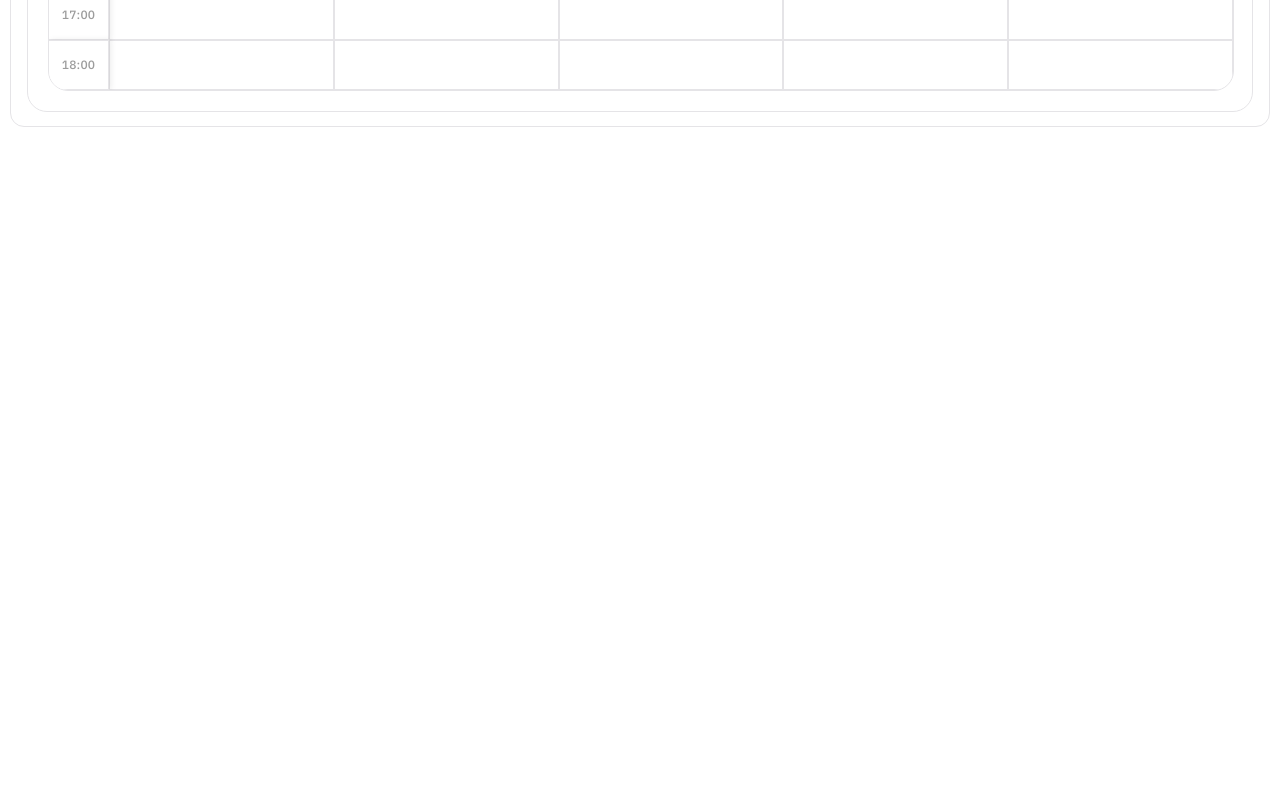
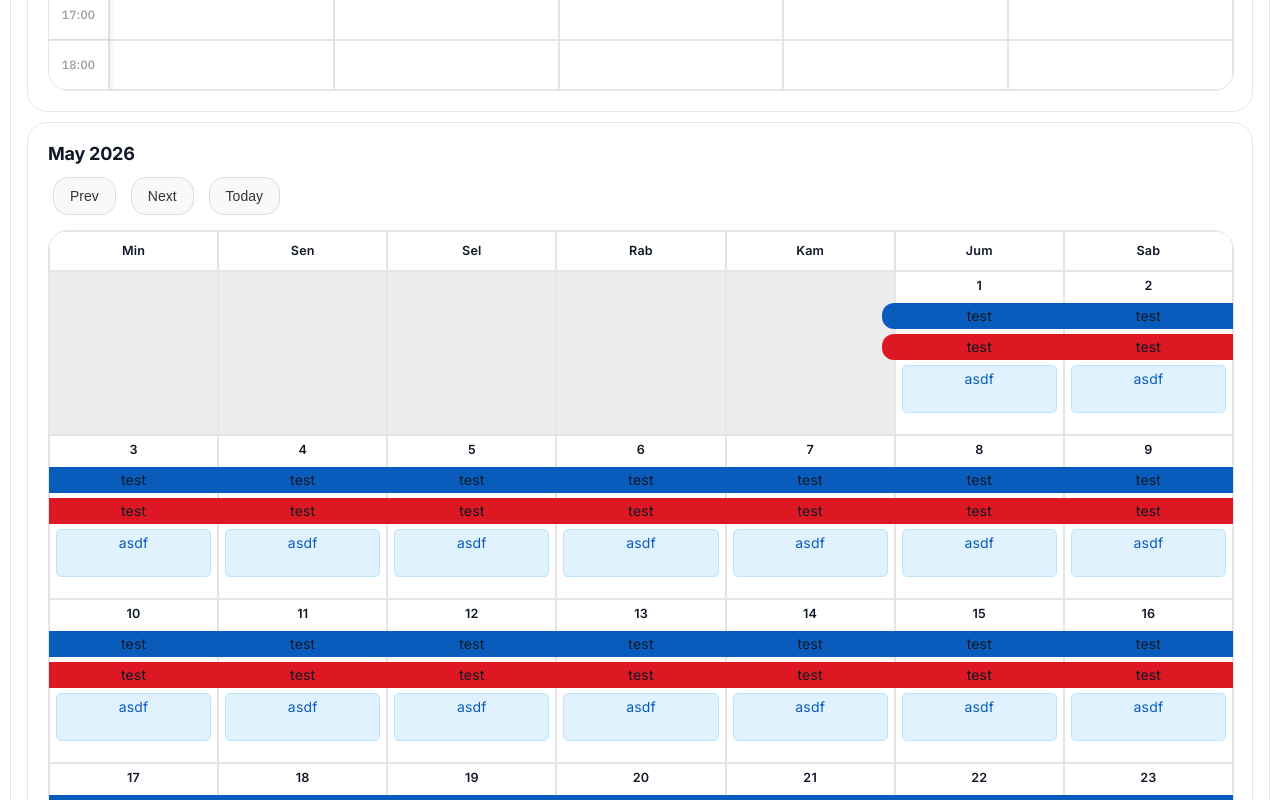
Before and after one commit to irfanhifzha/jadwaldigitalbdg, a React (Vite) app: page /trpl-reg-24 in a window 1280 px wide. Shown: the part 960-1760 px from the top of the page. Before the commit the page ends 1087 px from the top, so only its background shows below. Built offline with nearby package versions, Linux system fonts and the light colour scheme; no server answers; the database is empty.

Commit message:
first commit on new calendar on trpl reg 24

```diff
--- a/src/pages/trpl-reg-24.tsx
+++ b/src/pages/trpl-reg-24.tsx
@@ -380,6 +380,165 @@ export default function TrplReg24() {
         </div>
     );
 
+
+
+
+    // NEW CALENDAR
+
+    // isi data calendar db
+    type Calendar = {
+        id?: string;
+
+        program: string;
+        semester: number;
+
+        bulan: string;
+        tanggal: number[];
+
+        task: string;
+    }
+
+    // fetch data from firestore
+    const [calendar, setCalendar] = useState<Calendar[]>([]);
+
+    const fetchCalendar = async () => {
+        const snap_calendar = await getDocs(collection(db, "calendar"));
+
+        const data_calendar = snap_calendar.docs.map(doc => ({
+            id: doc.id,
+            ...doc.data()
+        })) as Calendar[];
+
+        setCalendar(
+            data_calendar.filter(d => d.program === "TRPL" && d.semester === semester)
+        );
+    }
+
+    useEffect(() => {
+    if (semester !== null) {
+        fetchCalendar();
+    }
+    }, [semester]);
+
+    // SESSION LOOKUP (SIMPLE, NO RESTRICTION)
+    const getCalendar = (data: Calendar[], bulan: string, tgl: number) => {
+        return data.find(
+            s =>
+                s.bulan === bulan &&
+                Array.isArray(s.tanggal) &&
+                s.tanggal.includes(tgl)
+        ) || null;
+    };
+
+    // data react calendar
+    const buildCalendar = (year: number, month: number) => {
+    const firstDay = new Date(year, month, 1).getDay(); // 0 (Sun) - 6 (Sat)
+    const daysInMonth = new Date(year, month + 1, 0).getDate();
+
+    const weeks = [];
+    let week = new Array(7).fill(null);
+
+    let day = 1;
+
+    // fill first week offset
+    for (let i = firstDay; i < 7; i++) {
+        week[i] = day++;
+    }
+    weeks.push(week);
+
+    // fill remaining weeks
+    while (day <= daysInMonth) {
+            week = new Array(7).fill(null);
+
+            for (let i = 0; i < 7 && day <= daysInMonth; i++) {
+                week[i] = day++;
+            }
+
+            weeks.push(week);
+        }
+
+        return weeks;
+    };
+
+    const renderCalendar = () => {
+        const [currentDate, setCurrentDate] = useState(new Date());
+
+        const year = currentDate.getFullYear();
+        const month = currentDate.getMonth();
+
+        const weeks = buildCalendar(year, month);
+
+        const daysHeader = ["Min", "Sen", "Sel", "Rab", "Kam", "Jum", "Sab"];
+
+        return (
+            <div className="card-content-body bg-invert bg-border">
+                <h2>
+                    {currentDate.toLocaleString("default", { month: "long" })} {year}
+                </h2>
+
+                <div style={{ display: "flex", gap: "5px", marginBottom: 10, animation:"fadeUp 0.5s ease-out"}}>
+                    <button
+                        onClick={() =>
+                            setCurrentDate(new Date(year, month - 1, 1))
+                        }
+                    >
+                        Prev
+                    </button>
+
+                    <button
+                        onClick={() =>
+                            setCurrentDate(new Date(year, month + 1, 1))
+                        }
+                    >
+                        Next
+                    </button>
+
+                    <button onClick={() => setCurrentDate(new Date())}>
+                        Today
+                    </button>
+
+                </div>
+
+
+                <div className="calendar-wrapper">
+                    <table className="calendar-table">
+                        <thead>
+                            <tr>
+                                {daysHeader.map((day) => (
+                                    <th key={day}>{day}</th>
+                                ))}
+                            </tr>
+                        </thead>
+
+                        <tbody>
+                            {weeks.map((week, i) => (
+                                <tr key={i}>
+                                    {week.map((day, j) => (
+                                        <td key={j} className={day ? "day-cell" : "empty-cell"}>
+                                            <div className="calendar-container">
+
+
+                                                    <div className="tanggal-title">{day || ""}</div>
+                                                    <div className="long-banner blue-bg">test</div>
+                                                    <div className="long-banner red-bg">test</div>
+                                                    <div className="calendar-container add-hover praktek">asdf</div>
+                                            </div>
+                                        </td>
+                                    ))}
+                                </tr>
+                            ))}
+                        </tbody>
+                    </table>
+                </div>
+            </div>
+        );
+    };
+
+
+
+
+
+
     return (
         <>
             <Navbar />
@@ -389,28 +548,12 @@ export default function TrplReg24() {
 
                     <div className="card-content-header">
                         <h1>Dashboard Jadwal Kuliah - TRPL REG 24</h1>
-
-                        {/* LIVE MATKUL */}
-                        {/* <div style={{ marginTop: 10, padding: 10, border: "1px solid #ccc", borderRadius: 8 }}>
-                            <h3>🟢 Matkul Berlangsung Sekarang</h3>
-
-                            {liveMatkul ? (
-                                <div>
-                                    <h2>{liveMatkul.course}</h2>
-                                    <p>{liveMatkul.room}</p>
-                                    <p style={{ color: "var(--blue-color)" }}>
-                                        {liveMatkul.lecturers.join(", ")}
-                                    </p>
-                                </div>
-                            ) : (
-                                <p>Tidak ada kelas saat ini</p>
-                            )}
-                        </div> */}
-
                     </div>
                     <Dashboard />
 
                     {renderTable(`TRPL REG 24 - Semester ${semester} (${kategori}) / SKS ${sks_semesterini}`, Schedule)}
+
+                    {renderCalendar()}
                 </div>
             </div>
 
--- a/src/style.css
+++ b/src/style.css
@@ -452,6 +452,16 @@
   overflow-y: hidden;
 }
 
+.calendar-wrapper {
+  width: 100%;
+  overflow-x: auto;
+  -webkit-overflow-scrolling: touch;
+  border-radius: 20px;
+  border: 1px solid var(--border);
+      animation: fadeUp 0.5s ease-out;
+  overflow-y: hidden;
+}
+
 /* =========================================================
    TABLE DEFAULT (desktop)
    ========================================================= */
@@ -511,6 +521,81 @@
 }
 
 /* =========================================================
+   TABLE CALENDAR
+   ========================================================= */
+
+.calendar-table {
+  width: 100%;
+  table-layout: fixed;
+  border-collapse: collapse;
+
+  font-size: 14px;
+
+  border-collapse: separate;
+  border-spacing: 0;
+  overflow: hidden;
+}
+
+/* Cells */
+.calendar-table th,
+.calendar-table td {
+  height: 150px;
+  padding: 6px;
+  text-align: center;
+  vertical-align: middle;
+  border: 0.5px solid var(--border);
+
+}
+
+.calendar-table thead th {
+  height: 18px;
+  font-weight: 600;
+  font-size: 0.7rem;
+}
+
+
+.empty-cell {
+  background-color: rgb(236, 236, 236);
+}
+
+.empty-cell .calendar-container {
+  display: none;
+}
+
+.day-cell {
+  background-color: white;
+}
+
+
+.calendar-container {
+  position: relative;
+  display: flex;
+  flex-direction: column;
+  gap: 5px;
+  border-radius: 5px;
+  overflow: show;
+      transition: all 0.2s ease;
+  height: 100%;
+  justify-content: start;
+  margin: 0px 0px 10px 0px;
+  padding-top: 00px;
+}
+
+.tanggal-title {
+  margin: 5px 0px 5px 0px;
+  font-weight: 600;
+  font-size: 0.7rem;
+  text-align: center;
+  line-height: normal;
+}
+
+.long-banner {
+  margin: 0px -20px;
+  border-radius: 12px;
+}
+
+
+/* =========================================================
    RESPONSIVE: TABLE SCROLL UNDER 800px
    ========================================================= */
 
@@ -521,6 +606,18 @@
   }
 
   .jadwal-table {
+    min-width: 850px; /* forces scroll instead of squishing */
+  }
+}
+
+
+@media (max-width: 900px) {
+  .calendar-wrapper {
+    overflow-x: auto;
+    -webkit-overflow-scrolling: touch;
+  }
+
+  .calendar-table {
     min-width: 850px; /* forces scroll instead of squishing */
   }
 }
```
Also changed, not shown: 1 other file (tests, documents, lock files or other folders).
